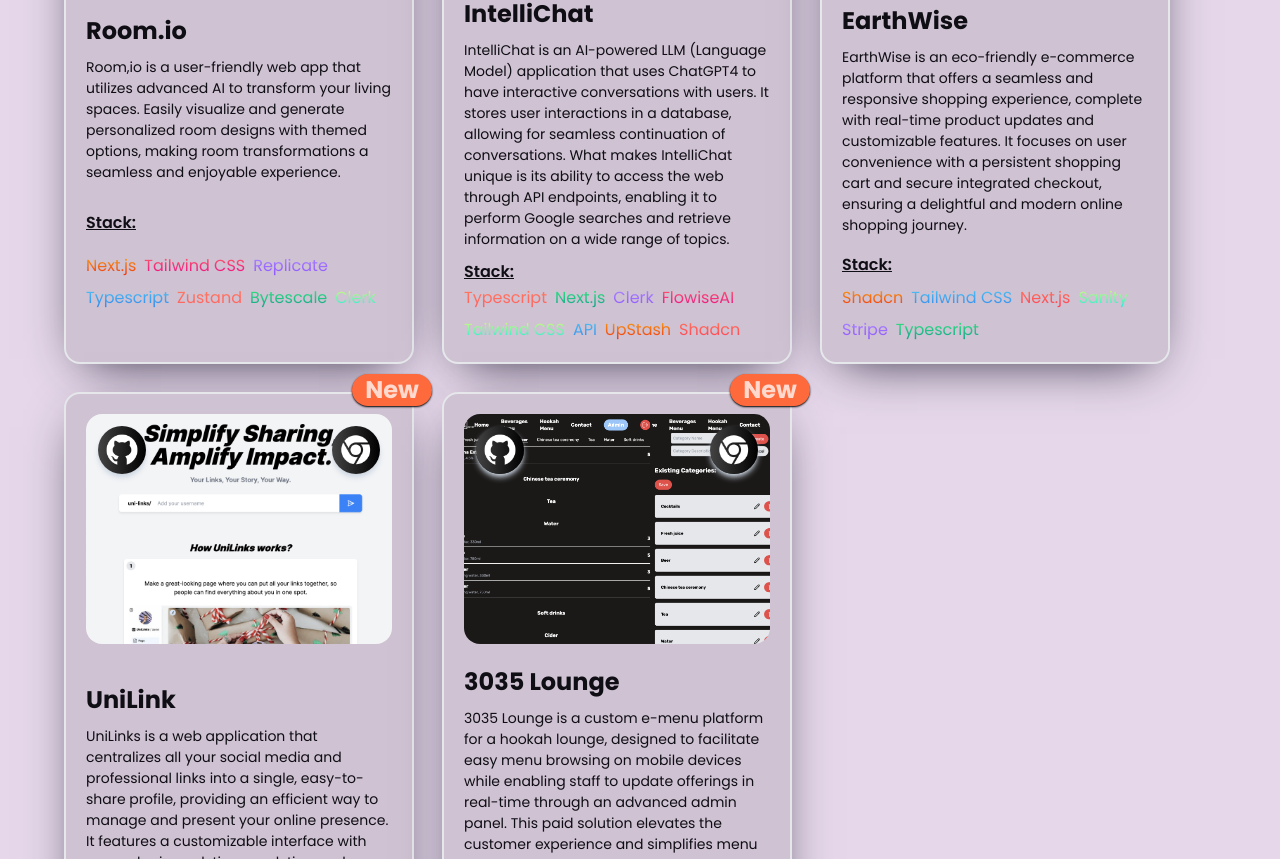
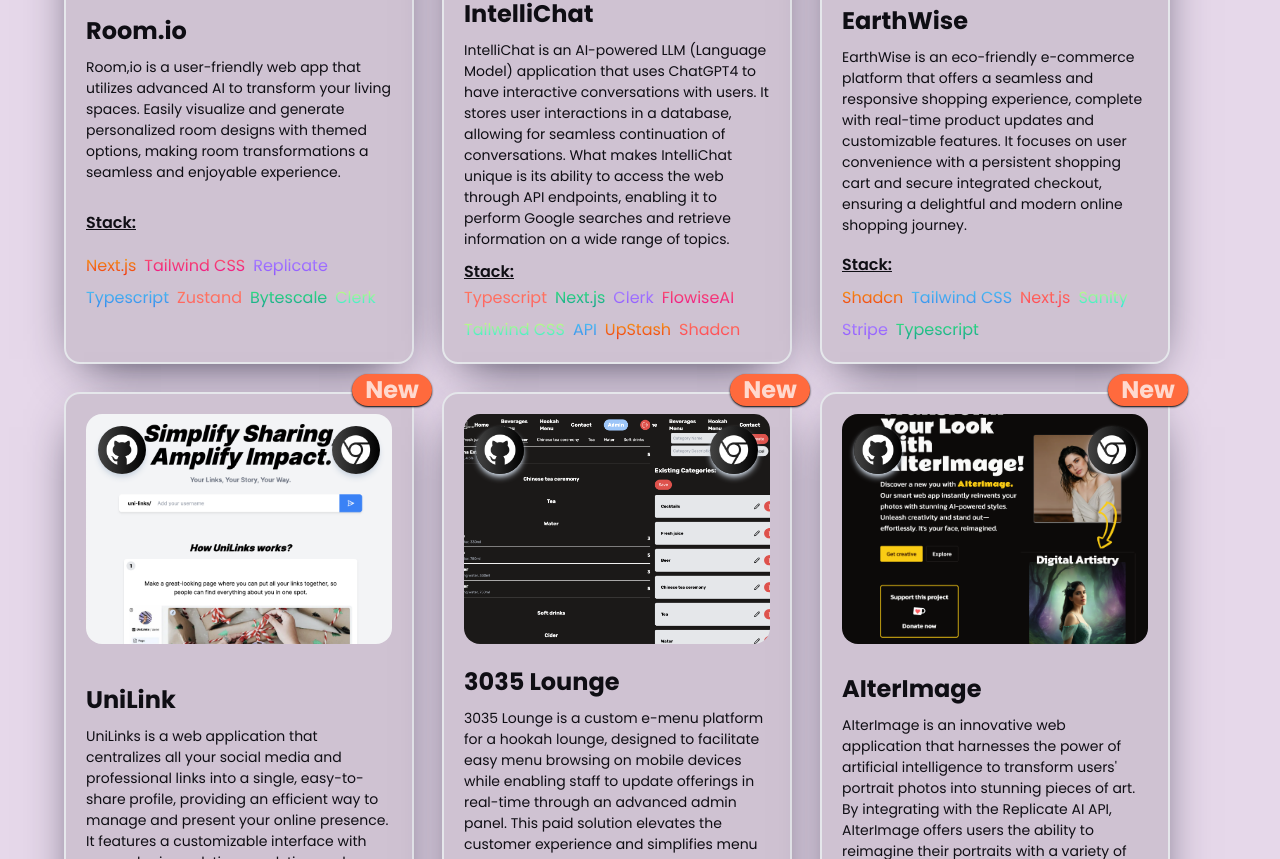
Before and after one commit to Danieldo1/dani-sper, a React (Vite) app: page / in a window 1280 px wide. Shown: the part 4012-4871 px from the top of the page. Built offline with nearby package versions, Linux system fonts and the light colour scheme.

Commit message:
Added new project

```diff
--- a/src/assets/index.js
+++ b/src/assets/index.js
@@ -43,6 +43,7 @@ import intellichat from './intellichat.png';
 import earthwisew from './earthwisew.png';
 import unilinkw from './unilinkw.png';
 import bar from './bar.png';
+import alterimage from './alterimage.png';
 
 import colorDesign from './pngScreen/colorDesign.png';
 import cssInJs from './pngScreen/cssInJs.png';
@@ -89,6 +90,7 @@ export {
   earthwisew,
   unilinkw,
   bar,
+  alterimage,
 
   travelapp,
   ecom,
--- a/src/components/Navbar.jsx
+++ b/src/components/Navbar.jsx
@@ -63,7 +63,7 @@ const Navbar = () => {
           />
           <div
             className={`${
-              !toggle ? "hidden" : "flex"
+              !toggle ? "hidden " : "flex "
             } px-12 py-5 black-gradient absolute  justify-center top-20 right-0 mx-4 my-0 z-10 rounded-xl`}
           >
             <ul className=" list-none flex justify-center text-center items-center flex-col gap-4 ">
--- a/src/constants/index.js
+++ b/src/constants/index.js
@@ -56,6 +56,7 @@ import {
   earthwisew,
   unilinkw,
   bar,
+  alterimage,
 } from "../assets";
 
 export const navLinks = [
@@ -983,10 +984,7 @@ const projects = [
         name: "Tailwind CSS",
         color: "purple-text-gradient",
       },
-      {
-        name: "Tailwind CSS",
-        color: "custom-text-gradient",
-      },
+
       {
         name: "Next-auth",
         color: "yellow-text-gradient",
@@ -1008,7 +1006,51 @@ const projects = [
     source_code_link: "https://github.com/Danieldo1/code3035",
     project_link: "https://code3035.vercel.app/",
   },
-
+  {
+    name: "AIterImage",
+    description: "AIterImage is an innovative web application that harnesses the power of artificial intelligence to transform users' portrait photos into stunning pieces of art. By integrating with the Replicate AI API, AIterImage offers users the ability to reimagine their portraits with a variety of styles and backgrounds, providing a unique and personalized experience.",
+    tags: [
+      {
+        name: "Next.js",
+        color: "red-text-gradient",
+      },
+      {
+        name: "Shadcn",
+        color: "pink-text-gradient",
+      },
+      {
+        name: "MongoDB",
+        color: "purple-text-gradient",
+      },
+      {
+        name: "Tailwind CSS",
+        color: "custom-text-gradient",
+      },
+      {
+        name: "Clerk",
+        color: "blue-text-gradient",
+      },
+      {
+        name: "Cloudinary",
+        color: "yellow-text-gradient",
+      },
+      {
+        name: "Javascript",
+        color: "green-text-gradient",
+      },
+      {
+        name: "API",
+        color: "orange-text-gradient",
+      },
+      {
+        name: "N",
+        color: "transparent-color",
+      },
+    ],
+    image: alterimage,
+    source_code_link: "https://github.com/Danieldo1/edit-it",
+    project_link: "https://alter-image.vercel.app/",
+  },
 
 ];
 // {
```
Also changed, not shown: src/assets/alterimage.png (added).
